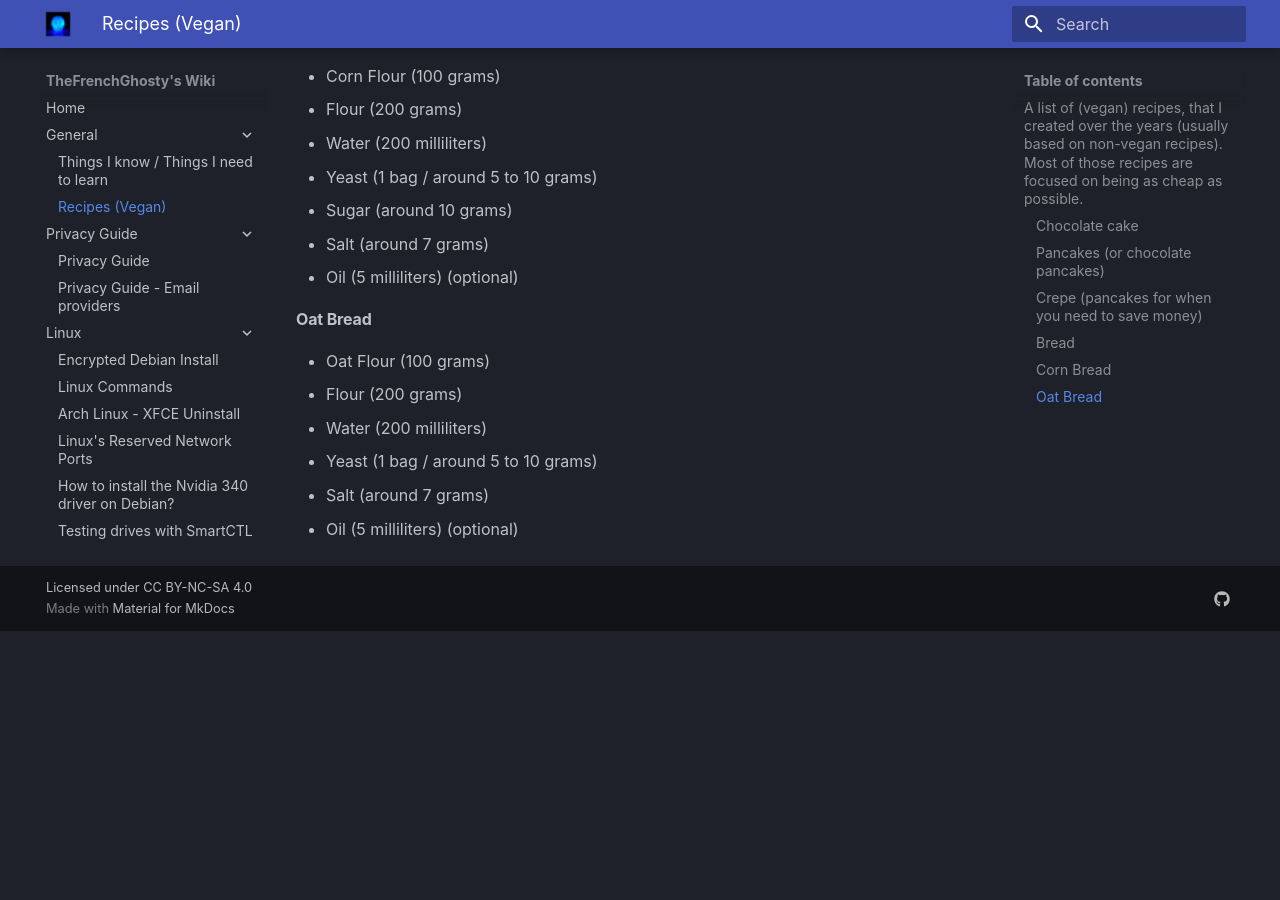
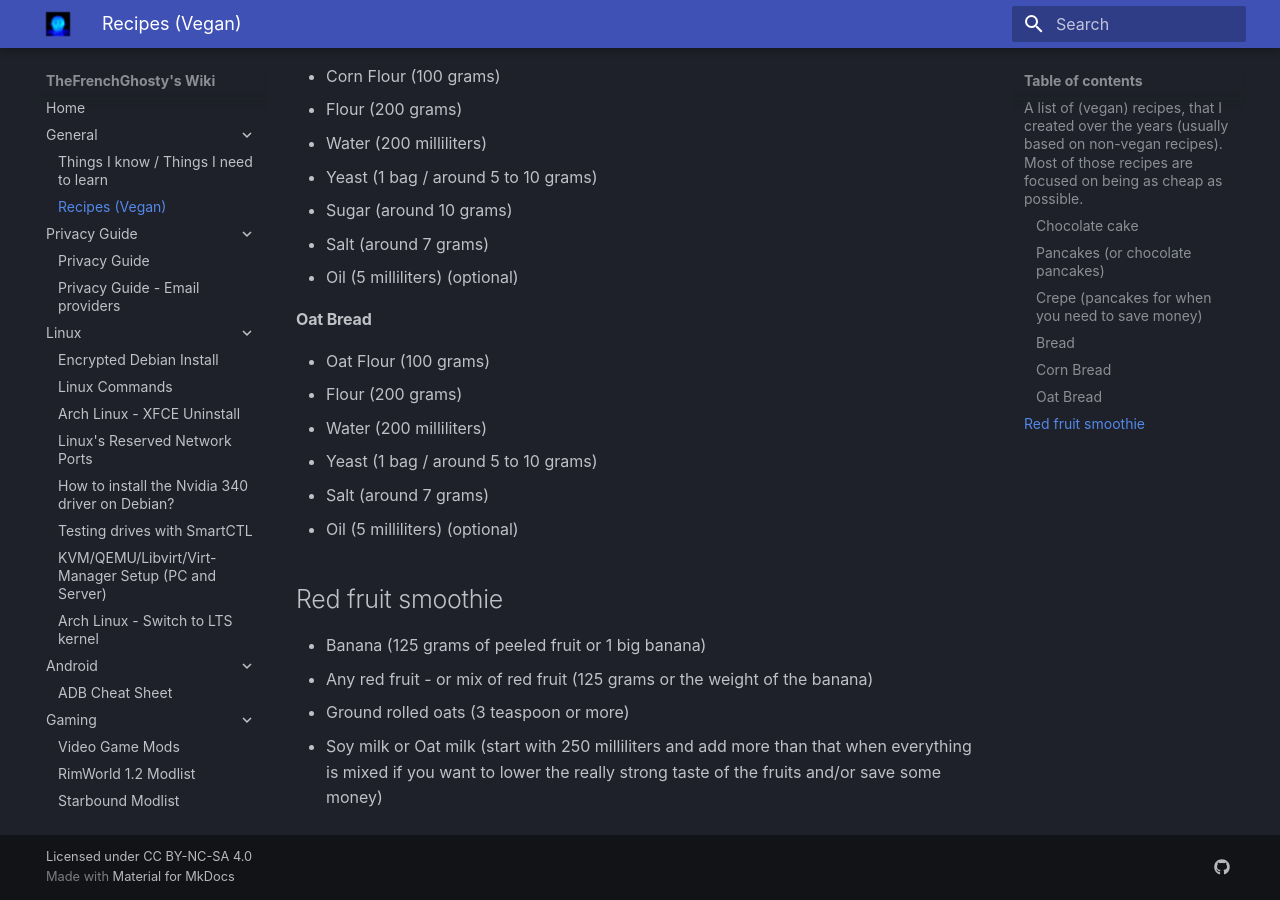
Before and after one commit to TheFrenchGhosty/wiki.thefrenchghosty.me, an MkDocs documentation site: the page built from docs/general/vegan-recipes.md, in a window 1280 px wide and 900 px high, scrolled down 1260 px. Built offline with MkDocs 1.6.1 and Material for MkDocs 9.7.7, drawn with Linux system fonts in a browser that asks for light colours; before the commit the page ends 1891 px from its top, so only the background shows below that.

```diff
--- a/docs/general/vegan-recipes.md
+++ b/docs/general/vegan-recipes.md
@@ -53,3 +53,10 @@ The magic of cooking is that if you want more/less sugar, you can freely change
 - Yeast (1 bag / around 5 to 10 grams)
 - Salt (around 7 grams)
 - Oil (5 milliliters) (optional)
+
+# Red fruit smoothie
+
+- Banana (125 grams of peeled fruit or 1 big banana)
+- Any red fruit - or mix of red fruit (125 grams or the weight of the banana)
+- Ground rolled oats (3 teaspoon or more)
+- Soy milk or Oat milk (start with 250 milliliters and add more than that when everything is mixed if you want to lower the really strong taste of the fruits and/or save some money)
```
